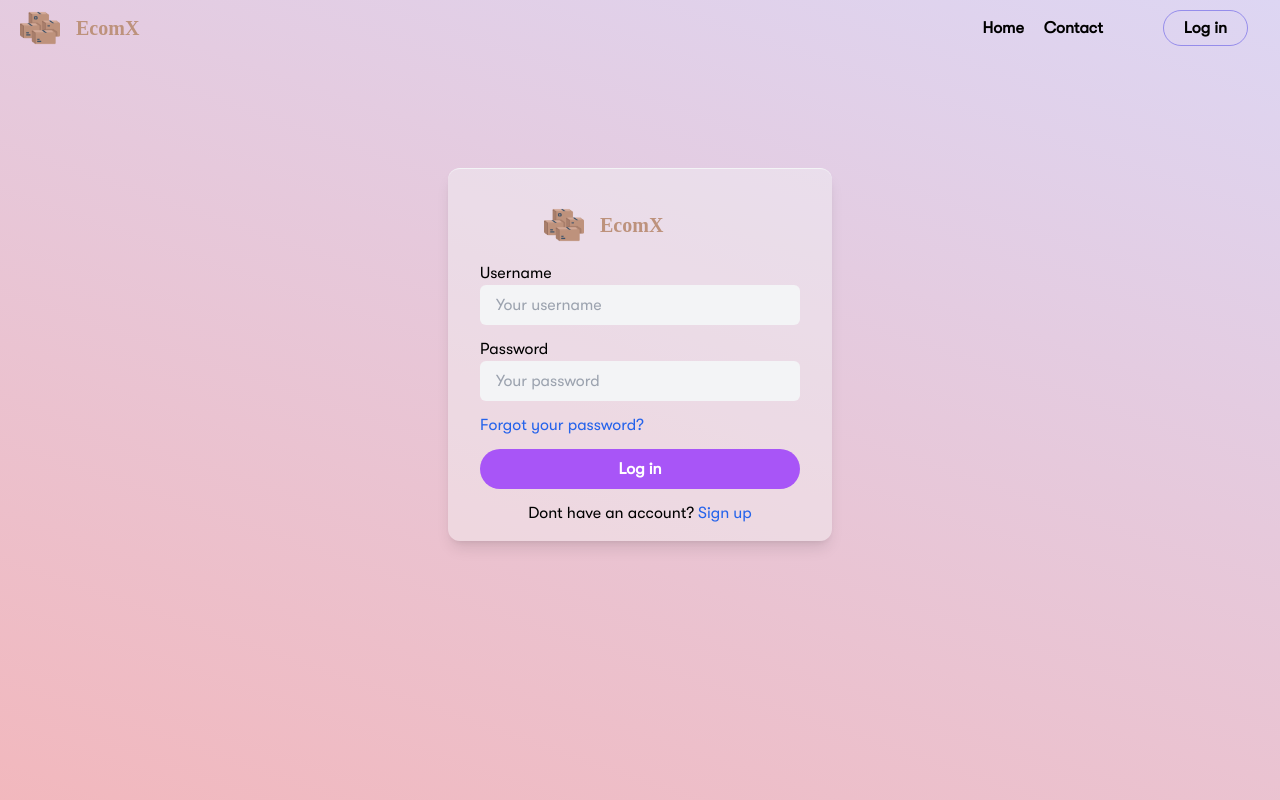
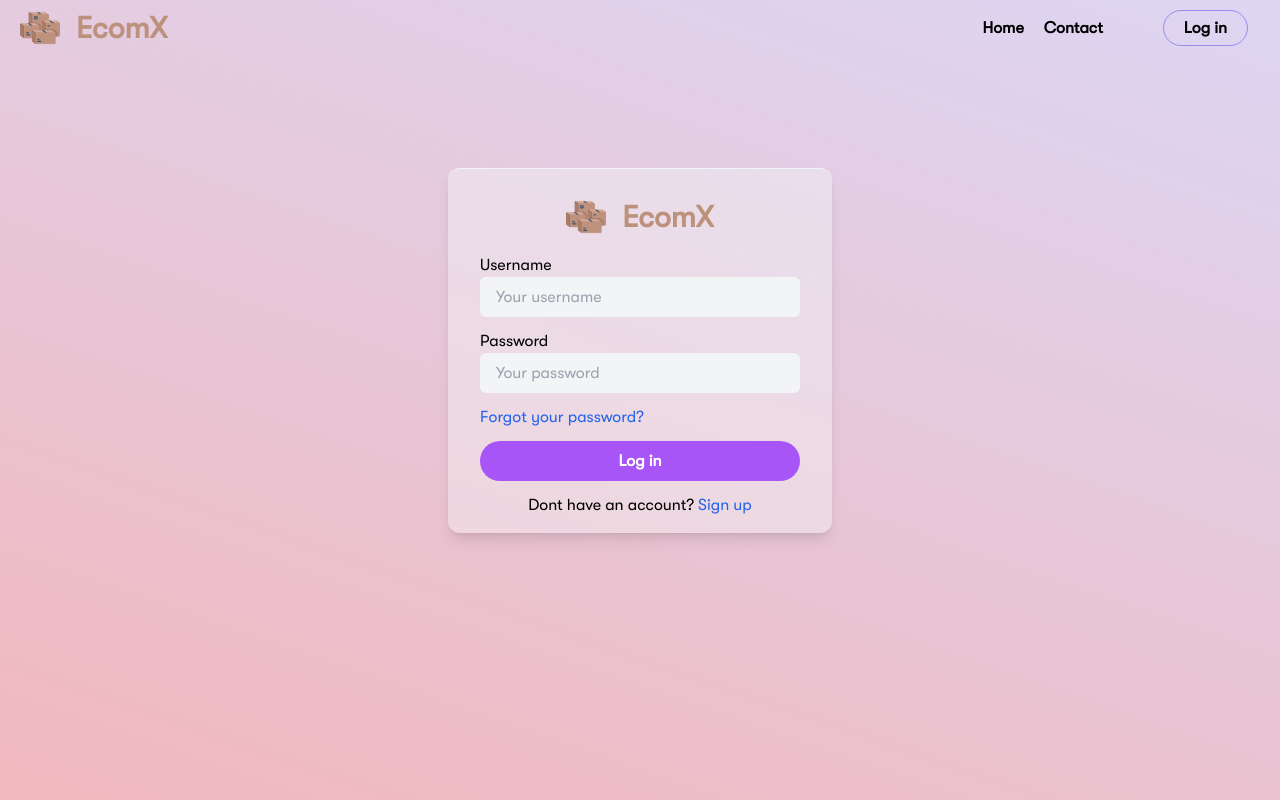
Before and after one commit to florinbighiu/El-proyecte-grande, a React (Vite) app in the folder client/: page /login in a window 1280 px wide. Shown: the top 800 px of the page. Built offline with nearby package versions, Linux system fonts and the light colour scheme; no server answers.

Commit message:
Changed the font of the logo

```diff
--- a/client/src/layout/Navbar.jsx
+++ b/client/src/layout/Navbar.jsx
@@ -40,7 +40,7 @@ const Navbar = () => {
             <img src={LogoImage} alt="Logo" className="w-10 h-10 my-1" />
           </a>
           <a href="/">
-            <div className="text-xl text-[#bd927c] ml-4 font-semibold font-body">EcomX</div>
+            <div className="text-3xl text-[#bd927c] ml-4 font-semibold">EcomX</div>
           </a>
         </div>
         <div className="lg:flex md:flex lg: flex-1 items center justify-end font-normal hidden">
--- a/client/src/pages/Cart.jsx
+++ b/client/src/pages/Cart.jsx
@@ -202,7 +202,7 @@ function Cart() {
                             <Link to="/products">
                                 <div className="flex flex-row items-center space-x-2 bg-pink-500 hover:bg-pink-600 p-3 px-8 text-xl  text-white rounded-full">
                                         <FaShoppingBag />
-                                    <p className="font-serif">Start shopping</p>
+                                    <p className="text-md">Start shopping</p>
                                 </div>
                             </Link>
                         </div>
--- a/client/src/pages/ContactPage.jsx
+++ b/client/src/pages/ContactPage.jsx
@@ -43,7 +43,7 @@ const ContactPage = () => {
   };
 
   return (
-    <div className="container min-w-full">
+    <div className="container min-w-full my-12">
       <h1 className="text-3xl font-semibold mb-10 text-center">Contact Us</h1>
       <div className=" grid grid-cols-1 md:grid-cols-2 gap-12">
         <div className="flex flex-col justify-center items-center text-center  md:text-left">
--- a/client/src/pages/LoginPage.jsx
+++ b/client/src/pages/LoginPage.jsx
@@ -48,11 +48,11 @@ const LoginPage = () => {
   return (
     <div className="min-h-screen flex items-start justify-center mt-28 bg-transparent">
       <div className="bg-gray-100 bg-opacity-40 border-t border-gray-100 rounded-xl shadow-lg w-96">
-        <div className="flex items-center mt-8 pl-24">
+        <div className="w-full flex items-center justify-center mt-6">
           <img src={Logo} alt="Logo" className="w-10 h-10 my-1" />
-          <div className="text-xl text-[#bd927c] ml-4 font-semibold font-body">EcomX</div>
+          <h1 className="text-3xl text-[#bd927c] ml-4 font-semibold">EcomX</h1>
         </div>
-        <form className="py-3 px-8 font-serif">
+        <form className="py-3 px-8">
           <div className="mb-3">
             <label htmlFor="username" className="text-black">
               Username
--- a/client/src/pages/SignupPage.jsx
+++ b/client/src/pages/SignupPage.jsx
@@ -46,9 +46,9 @@ const SignupPage = () => {
   return (
     <div className="min-h-screen flex items-start justify-center mt-28 bg-transparent">
       <div className="bg-gray-100 bg-opacity-40  border-t border-gray-100 rounded-xl shadow-lg w-96">
-        <div className="flex items-center mt-8 pl-24">
+        <div className="w-full flex items-center justify-center mt-6">
           <img src={Logo} alt="Logo" className="w-10 h-10 my-1" />
-          <div className="text-xl text-[#bd927c] ml-4 font-semibold font-body">EcomX</div>
+          <div className="text-3xl text-[#bd927c] ml-4 font-semibold">EcomX</div>
         </div>
         <form onSubmit={handleRegistration} className="py-3 px-8">
           <div className="mb-3">
```
